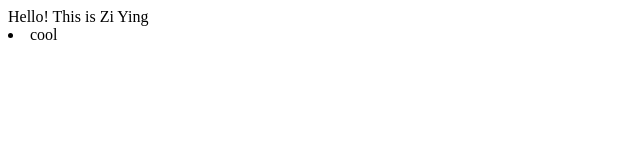
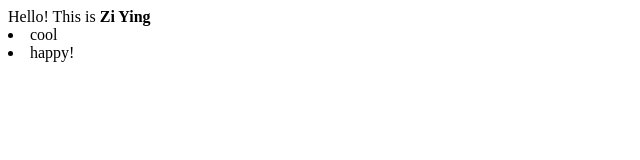
Before and after one commit to tan-ziying/week999, a website: page index.html in a window 1280 px wide. Shown: the full height of the page, 0-640 px from the left. Drawn offline with Linux system fonts and the light colour scheme.

Commit message:
Please accept my request

```diff
--- a/index.html
+++ b/index.html
@@ -2,10 +2,11 @@
 
 <body>
 	<div id="app">
-		Hello! This is Zi Ying
+		Hello! This is <b>Zi Ying</b>
 	</div>
 	<ui>
 		<li>cool</li>
+		<li>happy!</li>
 	</ui>
 </body>
 
```
